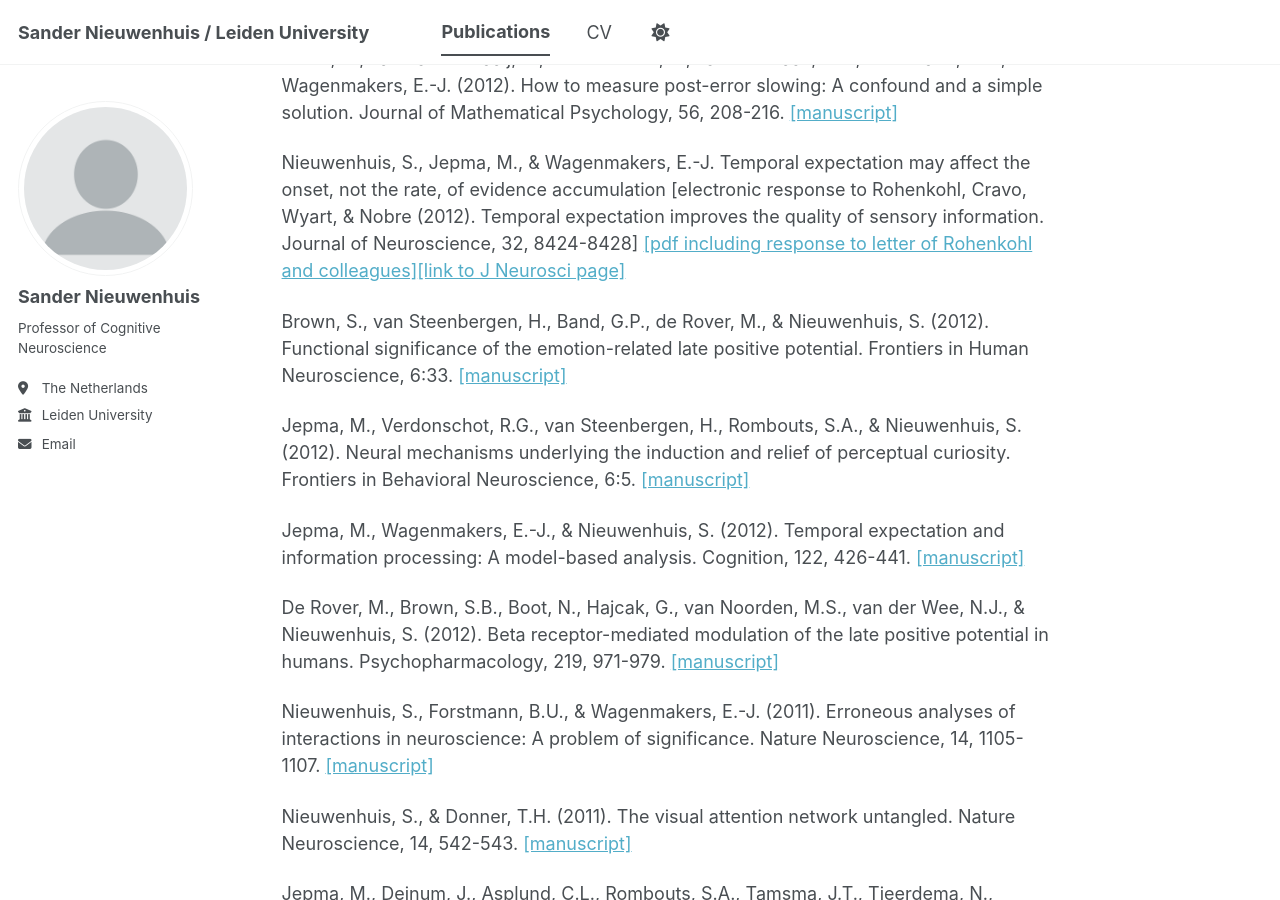
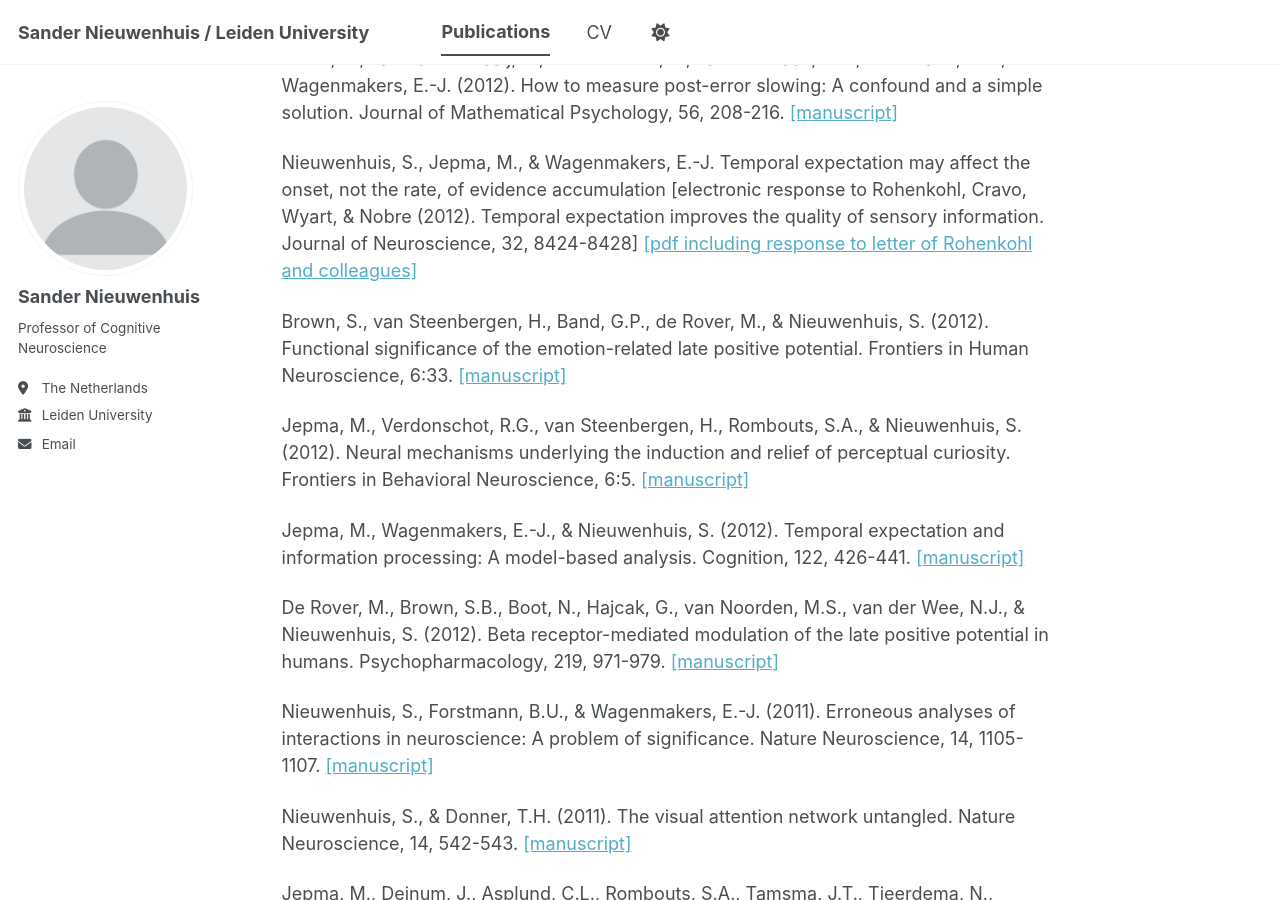
Before and after one commit to sander-nieuwenhuis/research, a Jekyll site: the page built from _pages/publications.md, in a window 1280 px wide and 900 px high, scrolled down 6846 px. Built offline with Jekyll 4.4.1, drawn with Linux system fonts in a browser that asks for light colours; a script bundle is joined from its source files by our own code; library files that are not in the unit come from our copies.

Commit message:
Update publications.md

```diff
--- a/_pages/publications.md
+++ b/_pages/publications.md
@@ -136,7 +136,7 @@
 
 Dutilh, G., van Ravenzwaaij, D., Nieuwenhuis, S., van der Maas, H.L., Forstmann, B.U., & Wagenmakers, E.-J. (2012). How to measure post-error slowing: A confound and a simple solution. Journal of Mathematical Psychology, 56, 208-216. [[manuscript]](https://sander-nieuwenhuis.github.io/research/assets/pdfs/Dutilh_PES.pdf)
 
-Nieuwenhuis, S., Jepma, M., & Wagenmakers, E.-J. Temporal expectation may affect the onset, not the rate, of evidence accumulation [electronic response to Rohenkohl, Cravo, Wyart, & Nobre (2012). Temporal expectation improves the quality of sensory information. Journal of Neuroscience, 32, 8424-8428] [[pdf including response to letter of Rohenkohl and colleagues]](https://sander-nieuwenhuis.github.io/research/assets/pdfs/response_to_rohenkohl)[[link to J Neurosci page]](http://www.jneurosci.org/content/32/24/8424.long/reply#jneuro_el_109541)
+Nieuwenhuis, S., Jepma, M., & Wagenmakers, E.-J. Temporal expectation may affect the onset, not the rate, of evidence accumulation [electronic response to Rohenkohl, Cravo, Wyart, & Nobre (2012). Temporal expectation improves the quality of sensory information. Journal of Neuroscience, 32, 8424-8428] [[pdf including response to letter of Rohenkohl and colleagues]](https://sander-nieuwenhuis.github.io/research/assets/pdfs/response_to_rohenkohl.pdf)
 
 Brown, S., van Steenbergen, H., Band, G.P., de Rover, M., & Nieuwenhuis, S. (2012). Functional significance of the emotion-related late positive potential. Frontiers in Human Neuroscience, 6:33. [[manuscript]](http://www.frontiersin.org/human_neuroscience/10.3389/fnhum.2012.00033/abstract)
 
```
